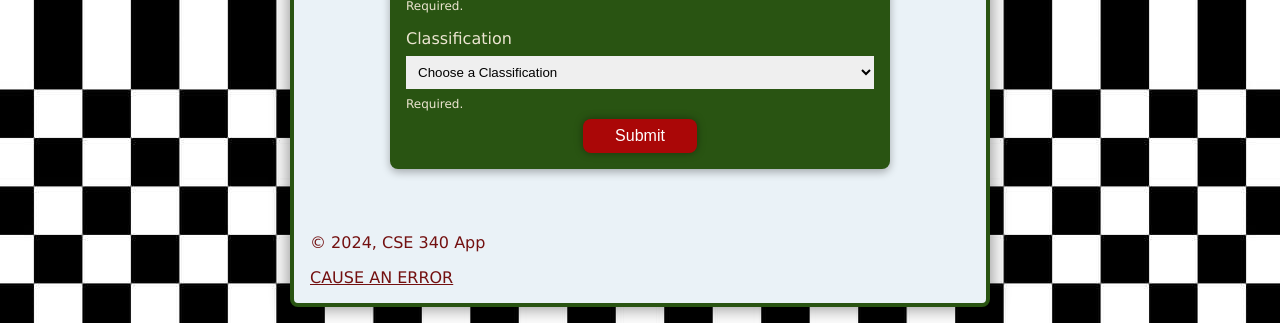
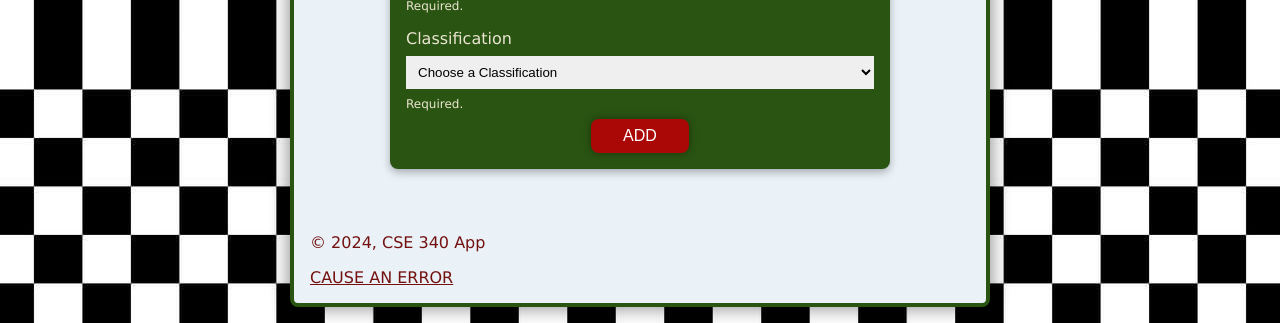
Before and after one commit to crewsbd/CSE-Motors, a Node server app: page /inv/add-inventory in a window 1280 px wide. Shown: the part 1171-1494 px from the top of the page. Run offline with Node 20, Linux system fonts and the light colour scheme; data that the repository does not hold is empty; some libraries are stand-ins or nearby versions; some web fonts are replaced.

Commit message:
Empty button wave fix

```diff
--- a/views/inventory/addInventory.ejs
+++ b/views/inventory/addInventory.ejs
@@ -22,5 +22,5 @@
     <label>Color<input type="text" value="<%- locals.inv_color %>" placeholder="Red" name="inv_color"><span class="fine-print">Required.</span></label>
     <label>Classification
         <%- classifications %><span class="fine-print">Required.</span>
-    <input type="submit">
+    <input type="submit" value="ADD">
   </form>
```
